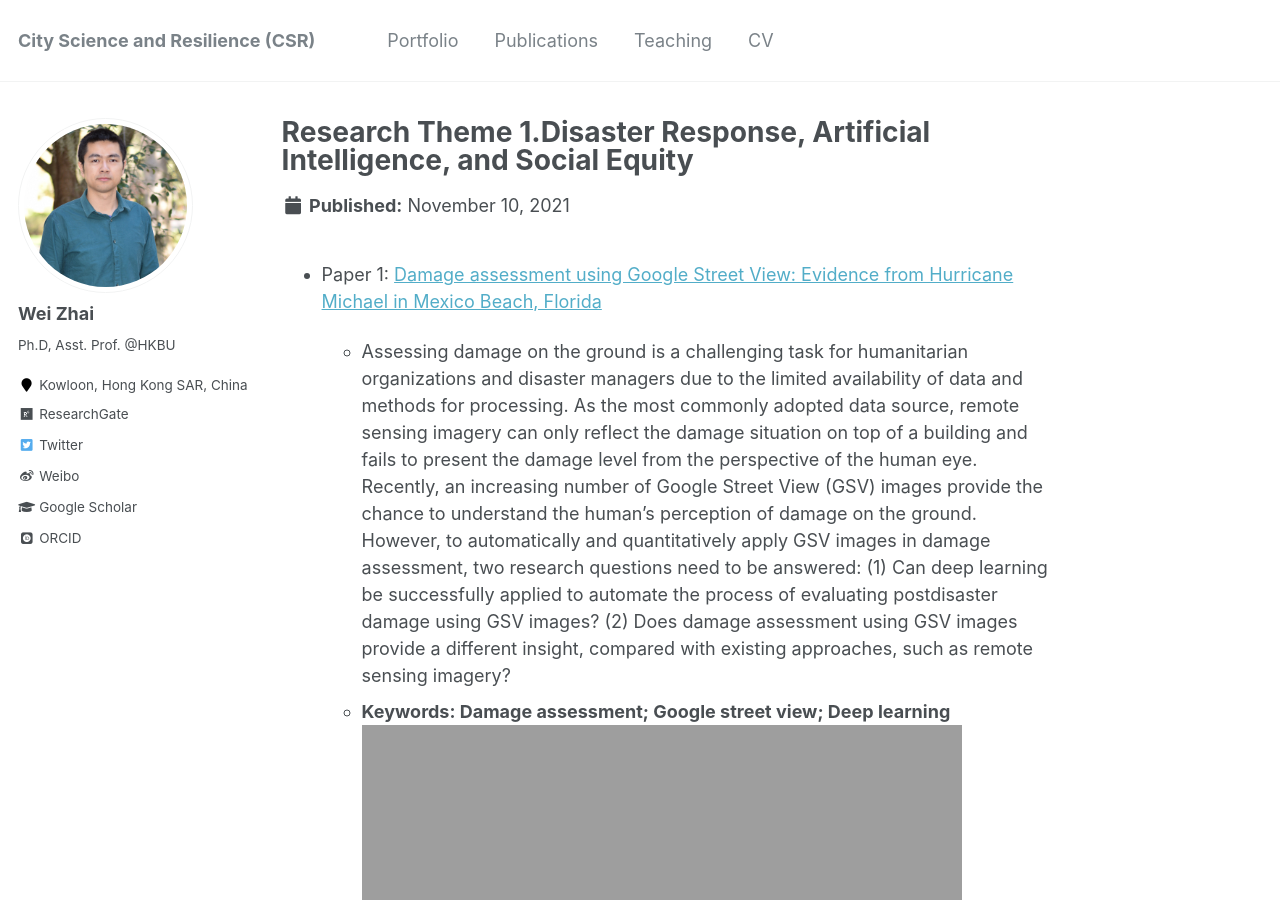
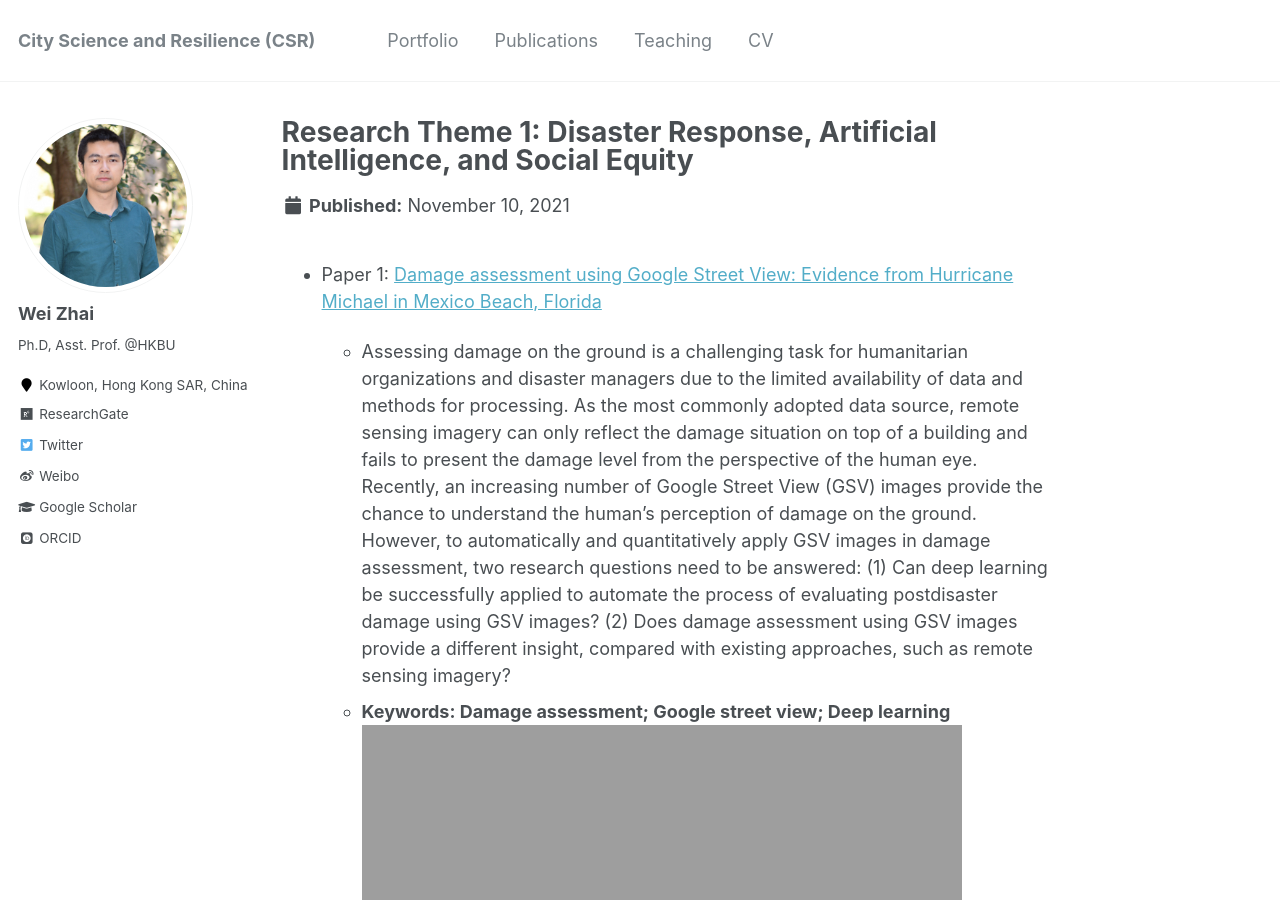
Before and after one commit to skywalkerzhai/weizhai.github.io, a Jekyll site: the page built from _portfolio/portfolio-1.md, in a window 1280 px wide and 900 px high. Built offline with Jekyll 4.4.1, drawn with Linux system fonts in a browser that asks for light colours; some web fonts are replaced.

Commit message:
Update portfolio-1.md

```diff
--- a/_portfolio/portfolio-1.md
+++ b/_portfolio/portfolio-1.md
@@ -1,5 +1,5 @@
 ---
-title: "Research Theme 1.Disaster Response, Artificial Intelligence, and Social Equity"
+title: "Research Theme 1: Disaster Response, Artificial Intelligence, and Social Equity"
 excerpt: "<br/><img src='https://skywalkerzhai.github.io/weizhai.github.io/images/AI_resilience.jpg' width='600'>"
 collection: portfolio
 ---
```
